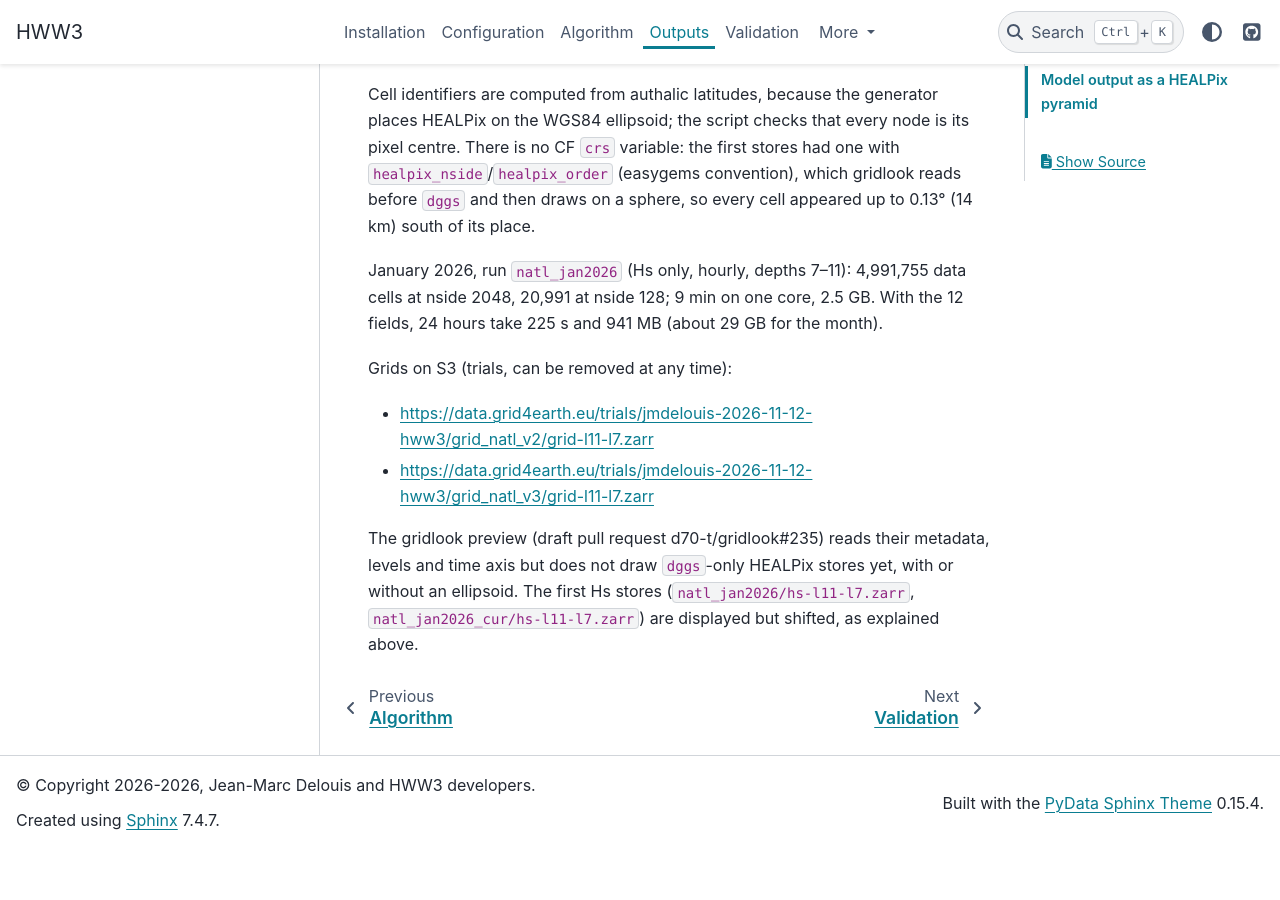
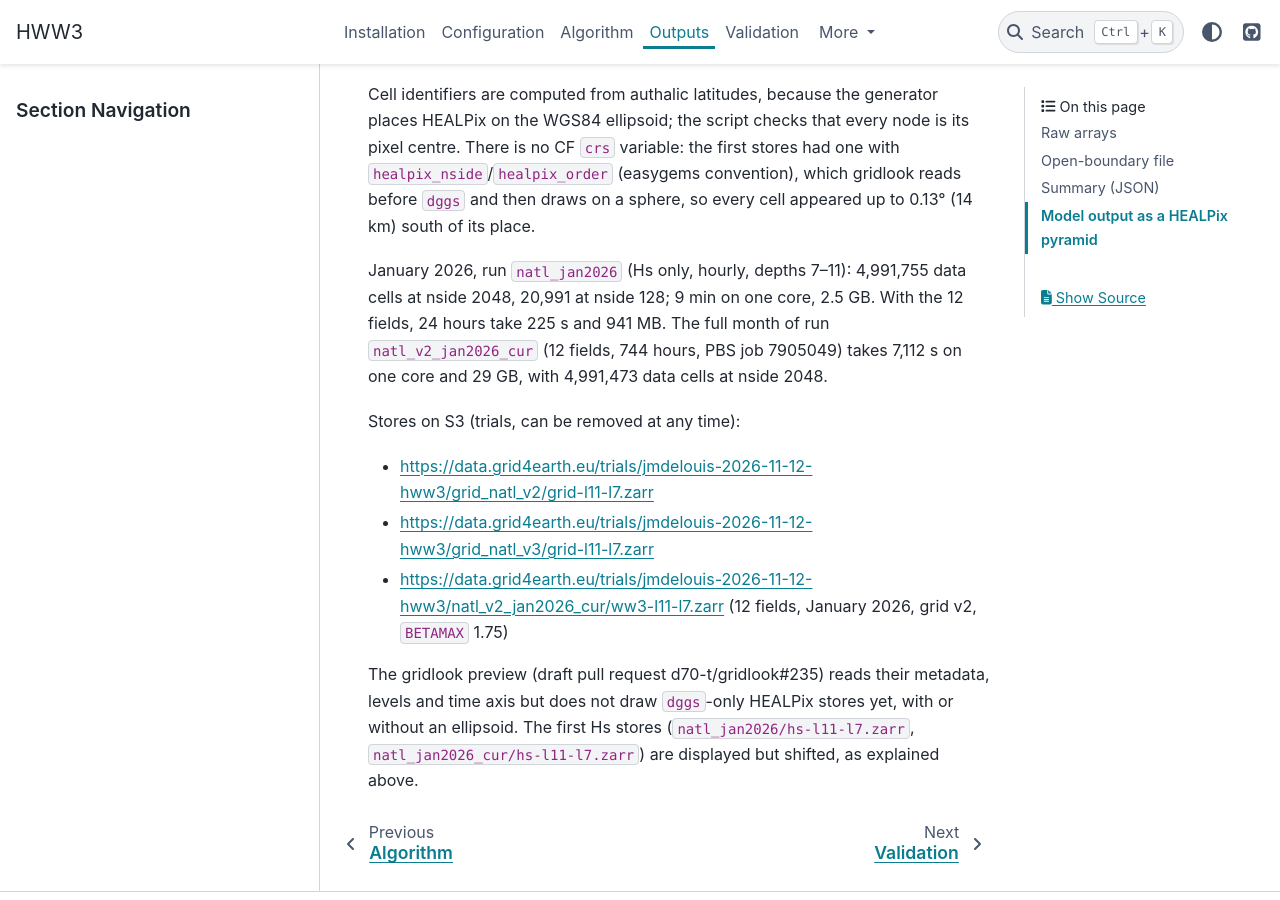
Before and after one commit to jmdelouis/HWW3, a Sphinx documentation site: the page built from docs/outputs.md, in a window 1280 px wide and 900 px high, scrolled down 3389 px. Built offline with Sphinx 7.4.7 and the PyData theme 0.15.4, drawn with Linux system fonts in a browser that asks for light colours; before the commit the page ends 4238 px from its top, so only the background shows below that.

Commit message:
Validate the January 2026 grid v2 run with BETAMAX 1.75 against altimetry and publish its 12-field HEALPix pyramid
Run 7899026 (grid v2, ERA5 wind and ice, Copernicus currents and sea level, ST4 BETAMAX 1.75, 41,927 s on 112 ranks, ww3_ounf 718 s) compared with ten L3 altimeters on the same 331,154 blocks as run 7894069 (validation job 7905048) gives a bias of +0.005 m instead of -0.225 m, an RMSE of 0.384 m instead of 0.462 m, a scatter index of 0.131 instead of 0.138 and r 0.9748 instead of 0.9738, with the bias removed at every nside and reduced from -0.347 to -0.126 m in the North Sea; the 12-field pyramid of the month (job 7905049, 7,112 s, 29 GB) is uploaded to the trials S3 prefix, and the abstract, the note, validation.md and outputs.md are updated.

Co-Authored-By: Claude Opus 5.5 <noreply@anthropic.com>

```diff
--- a/docs/outputs.md
+++ b/docs/outputs.md
@@ -122,13 +122,16 @@ reads before `dggs` and then draws on a sphere, so every cell appeared up to
 
 January 2026, run `natl_jan2026` (Hs only, hourly, depths 7–11): 4,991,755
 data cells at nside 2048, 20,991 at nside 128; 9 min on one core, 2.5 GB.
-With the 12 fields, 24 hours take 225 s and 941 MB (about 29 GB for the
-month).
+With the 12 fields, 24 hours take 225 s and 941 MB. The full month of
+run `natl_v2_jan2026_cur` (12 fields, 744 hours, PBS job 7905049) takes
+7,112 s on one core and 29 GB, with 4,991,473 data cells at nside 2048.
 
-Grids on S3 (trials, can be removed at any time):
+Stores on S3 (trials, can be removed at any time):
 
 - <https://data.grid4earth.eu/trials/jmdelouis-2026-11-12-hww3/grid_natl_v2/grid-l11-l7.zarr>
 - <https://data.grid4earth.eu/trials/jmdelouis-2026-11-12-hww3/grid_natl_v3/grid-l11-l7.zarr>
+- <https://data.grid4earth.eu/trials/jmdelouis-2026-11-12-hww3/natl_v2_jan2026_cur/ww3-l11-l7.zarr>
+  (12 fields, January 2026, grid v2, `BETAMAX` 1.75)
 
 The gridlook preview (draft pull request d70-t/gridlook#235) reads their
 metadata, levels and time axis but does not draw `dggs`-only HEALPix stores
```
Also changed, not shown: docs/validation.md (+23 -0 lines), 2 other files.
